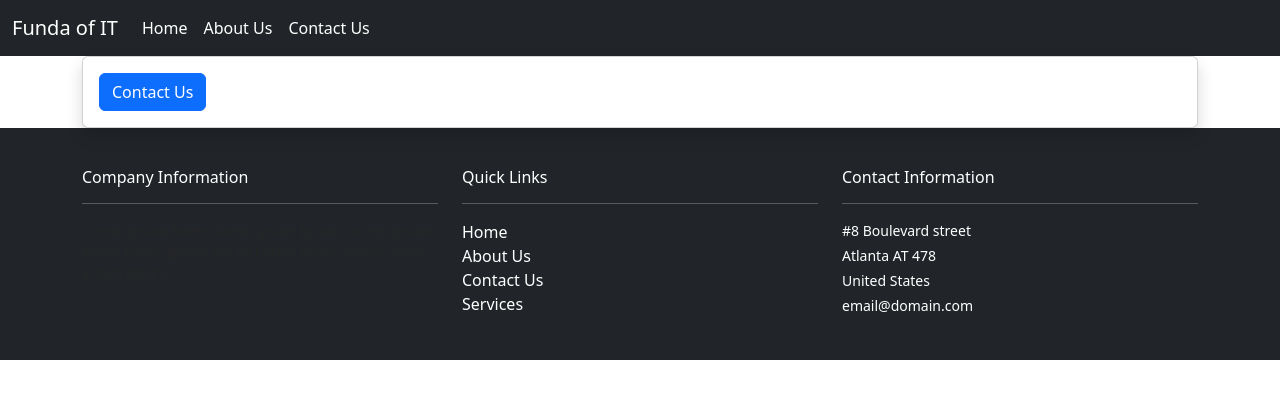
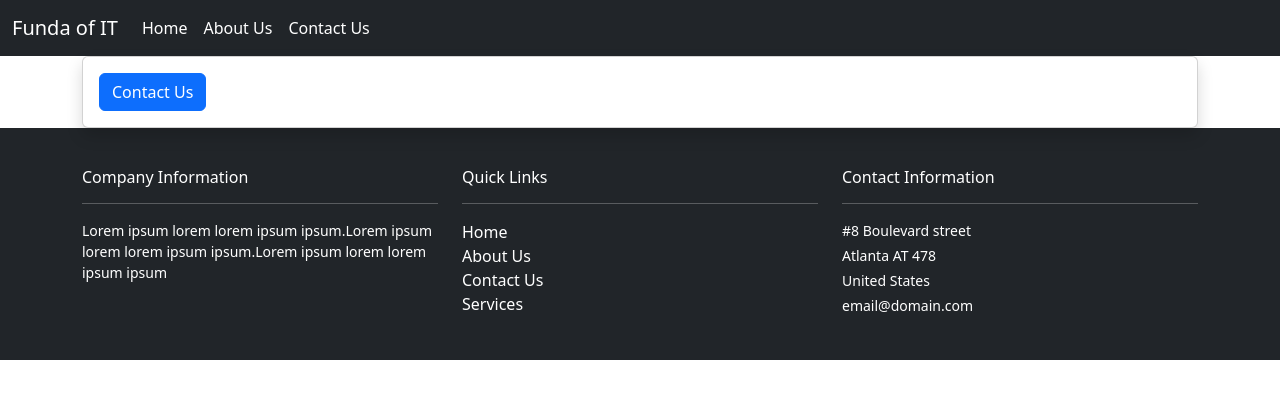
Before and after one commit to Bellagirl-maker/funda, a React (Create React App) app: page /contact in a window 1280 px wide. Shown: the top 398 px of the page. Built offline with nearby package versions, Linux system fonts and the light colour scheme.

Commit message:
Update Footer.js

```diff
--- a/src/components/inc/Footer.js
+++ b/src/components/inc/Footer.js
@@ -9,7 +9,7 @@ const Footer = () => {
                 <div className='col-md-4'>
                     <h6>Company Information</h6>
                     <hr />
-                    <p>Lorem ipsum lorem lorem ipsum ipsum.Lorem ipsum lorem lorem ipsum ipsum.Lorem ipsum lorem lorem ipsum ipsum</p>
+                    <p className='text-white'>Lorem ipsum lorem lorem ipsum ipsum.Lorem ipsum lorem lorem ipsum ipsum.Lorem ipsum lorem lorem ipsum ipsum</p>
                 </div>
                 <div className='col-md-4'>
                     <h6>Quick Links</h6>
```
